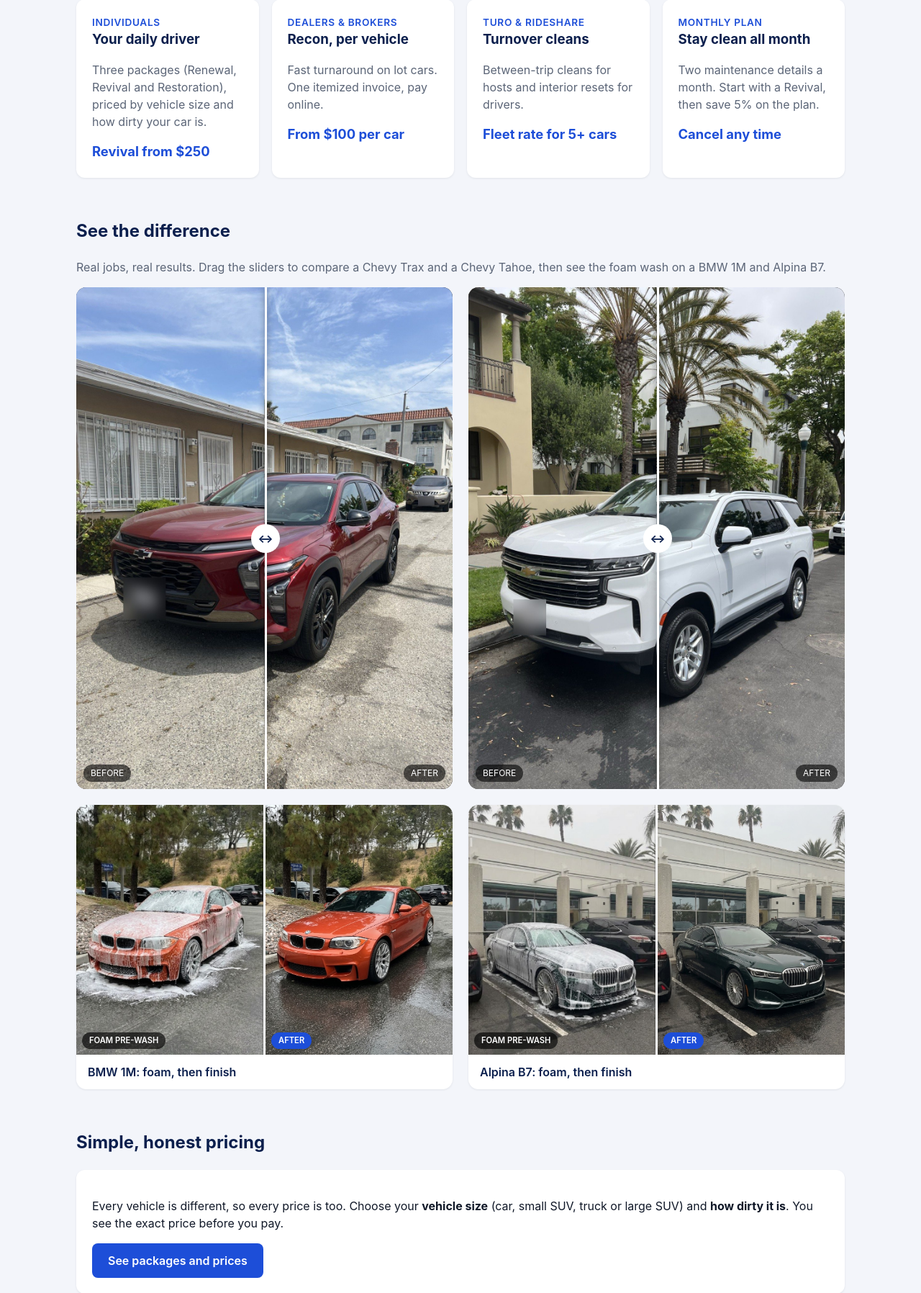
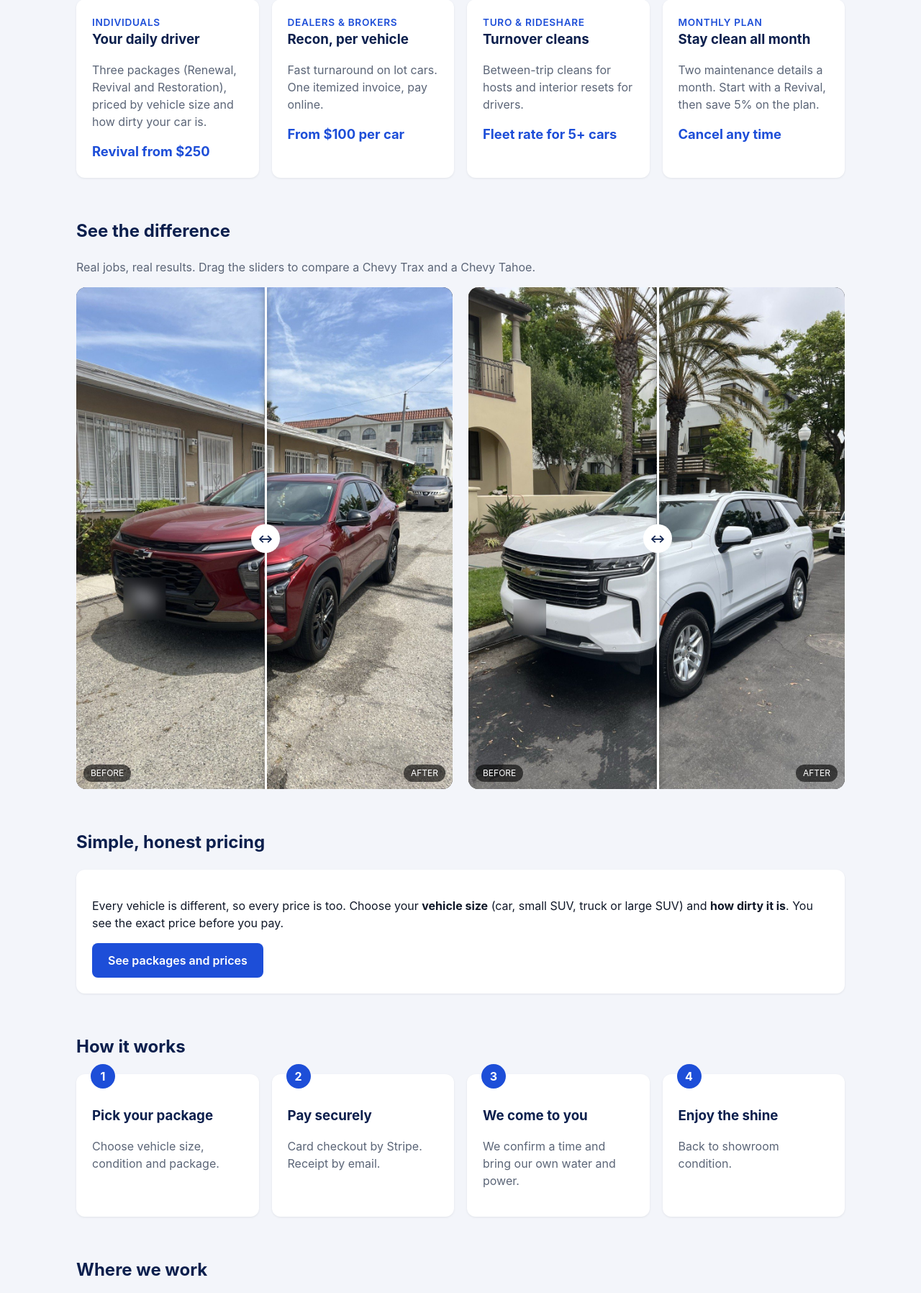
Before and after one commit to scholarstudentchaz-coder/tillisautos, a Flask app: page / in a window 1280 px wide. Shown: the part 924-2720 px from the top of the page at 72% size. Run offline with Flask 3, Linux system fonts and the light colour scheme.

Commit message:
Remove BMW 1M and Alpina photos; lower Restoration prices
Co-Authored-By: Claude Sonnet 5.5 <noreply@anthropic.com>

```diff
--- a/app.py
+++ b/app.py
@@ -64,7 +64,7 @@ def packages():
 def dealers():
     exts = ("jpg", "jpeg", "png", "webp")
     found = sorted(f"img/dealers/{os.path.basename(f)}" for e in exts for f in glob.glob(os.path.join(HERE, "static/img/dealers", f"*.{e}")))
-    fallback = ["img/work/bmw-1m-after.jpg", "img/work/alpina-after.jpg", "img/work/bmw-1m-foam.jpg", "img/work/alpina-foam.jpg", "img/work/bmw-1m-before.jpg", "img/work/alpina-before.jpg"]
+    fallback = ["img/work/tahoe-after.jpg", "img/work/trax-after.jpg", "img/hero-detailing.jpg"]
     return render_template("dealers.html", dealer_packages=P.DEALER_PACKAGES, gallery=found or fallback, sent=request.args.get("sent"), err=request.args.get("err"))
 
 
--- a/pricing.py
+++ b/pricing.py
@@ -29,7 +29,7 @@ PACKAGES = {  # individuals
     "premium": {
         "name": "Restoration", "tag": "Maximum protection",
         "includes": ["Everything in Revival", "Paint correction (one-step polish)", "Ceramic coating for long-lasting gloss", "Headlight clean-up", "Engine bay cleaned and dressed"],
-        "prices": {"car": 650, "small_suv": 720, "truck": 760, "large_suv": 875}, "time": "1 day",
+        "prices": {"car": 550, "small_suv": 620, "truck": 660, "large_suv": 760}, "time": "1 day",
     },
 }
 
--- a/templates/area.html
+++ b/templates/area.html
@@ -1,7 +1,7 @@
 {% extends "base.html" %}{% block title %}Mobile Car Detailing in {{ city }} | Tillis Auto Aesthetics{% endblock %}
 {% block desc %}Mobile car detailing in {{ city }}, CA. We come to you with our own water and power. Clear prices by vehicle size. Book online.{% endblock %}{% block body %}
 <section class="pagehead"><h1>Mobile car detailing in {{ city }}</h1><p>We come to your home, work or lot. Book online in minutes.</p></section>
-<main><img src="/static/img/work/bmw-1m-after.jpg" alt="Detailed BMW in {{ city }}" style="width:100%;max-height:300px;object-fit:cover;object-position:center 65%;border-radius:14px;margin-bottom:22px"><div class="grid"><div class="card"><h3>We come to you in {{ city }}</h3><p class="muted">Our detailers bring their own water, power and products. Just tell us where to meet you.</p></div>
+<main><img src="/static/img/work/tahoe-after.jpg" alt="Detailed Chevy Tahoe in {{ city }}" style="width:100%;max-height:300px;object-fit:cover;object-position:center 65%;border-radius:14px;margin-bottom:22px"><div class="grid"><div class="card"><h3>We come to you in {{ city }}</h3><p class="muted">Our detailers bring their own water, power and products. Just tell us where to meet you.</p></div>
 <div class="card"><h3>Clear prices</h3><p class="muted">Our Revival detail starts at ${{ packages.full.prices.car }}. Priced by vehicle size and condition.</p></div>
 <div class="card"><h3>Easy booking</h3><p class="muted">Pick your package, pay securely, and we confirm a time.</p></div></div>
 <p style="margin-top:24px"><a class="btn" data-track="book_tap" href="/book">Book in {{ city }}</a> <a class="btn ghost" style="background:var(--navy)" href="/packages">See packages</a></p>
--- a/templates/dealers.html
+++ b/templates/dealers.html
@@ -5,7 +5,7 @@
 <div class="two"><div><h2>Move inventory faster</h2><p>A clean car sells faster and for more. We come to your lot, detail each vehicle, and send one itemized invoice by email. You pay it online. No chasing, no back and forth.</p>
 <div class="pills"><span style="background:#eaf0ff;border-radius:99px;padding:6px 14px;font-weight:600">On-site at your lot</span><span style="background:#eaf0ff;border-radius:99px;padding:6px 14px;font-weight:600">Per-vehicle pricing</span><span style="background:#eaf0ff;border-radius:99px;padding:6px 14px;font-weight:600">Photos on every job</span></div>
 <p style="margin-top:20px"><a class="btn" href="#inquiry">Get a dealer quote</a> <a class="btn ghost" style="background:var(--navy)" data-track="call_tap" href="{{ biz.tel }}">Call {{ biz.phone }}</a></p></div>
-<img src="/static/img/work/alpina-after.jpg" alt="Alpina B7 after detail" style="width:100%;border-radius:14px;max-height:380px;object-fit:cover;object-position:center 60%"></div>
+<img src="/static/img/work/tahoe-after.jpg" alt="Chevy Tahoe after detail" style="width:100%;border-radius:14px;max-height:380px;object-fit:cover;object-position:center 60%"></div>
 
 <h2 style="margin-top:56px">Dealer packages (per vehicle)</h2>
 <div class="grid">{% for id,p in dealer_packages.items() %}
--- a/templates/fleet.html
+++ b/templates/fleet.html
@@ -2,7 +2,7 @@
 <section class="pagehead"><h1>Turo hosts, rideshare &amp; monthly plans</h1><p>Recurring care for cars that work for a living.</p></section>
 <main>
 <div class="two" style="margin-bottom:28px"><div><h2>Built for hosts and drivers</h2><p class="muted">Clean cars get better reviews and more bookings. We come to your car, reset it between trips, and keep it ready for the next guest or rider.</p></div>
-<img src="/static/img/work/alpina-after.jpg" alt="Detailed Alpina B7" style="width:100%;border-radius:14px;max-height:300px;object-fit:cover;object-position:center 62%"></div>
+<img src="/static/img/work/trax-after.jpg" alt="Detailed Chevy Trax" style="width:100%;border-radius:14px;max-height:300px;object-fit:cover;object-position:center 62%"></div>
 <h2>Turo &amp; rental hosts</h2>
 <div class="grid">
 <div class="card pkg"><div class="tag2">Between trips</div><h3>{{ fleet.turo.renewal.name }}</h3><div class="big">${{ fleet.turo.renewal.price }} <span class="note">per car, flat rate</span></div>
--- a/templates/index.html
+++ b/templates/index.html
@@ -13,16 +13,11 @@
 </div>
 
 <h2 class="reveal" style="margin-top:56px">See the difference</h2>
-<p class="muted reveal">Real jobs, real results. Drag the sliders to compare a Chevy Trax and a Chevy Tahoe, then see the foam wash on a BMW 1M and Alpina B7.</p>
+<p class="muted reveal">Real jobs, real results. Drag the sliders to compare a Chevy Trax and a Chevy Tahoe.</p>
 <div class="ba-wrap reveal">
  <div class="ba tall"><img src="/static/img/work/trax-after.jpg" alt="Chevy Trax after detail"><img class="top" src="/static/img/work/trax-before.jpg" alt="Chevy Trax before detail"><div class="bar"></div><span class="lbl l1">BEFORE</span><span class="lbl l2">AFTER</span><input type="range" min="0" max="100" value="50" aria-label="Before and after Chevy Trax"></div>
  <div class="ba tall"><img src="/static/img/work/tahoe-after.jpg" alt="Chevy Tahoe after detail"><img class="top" src="/static/img/work/tahoe-before.jpg" alt="Chevy Tahoe before detail"><div class="bar"></div><span class="lbl l1">BEFORE</span><span class="lbl l2">AFTER</span><input type="range" min="0" max="100" value="50" aria-label="Before and after Chevy Tahoe"></div>
 </div>
-<div class="pairs reveal" style="margin-top:22px">
- <div class="pair"><div class="imgs"><figure><img loading="lazy" src="/static/img/work/bmw-1m-foam.jpg" alt="BMW 1M covered in foam"><span class="lbl">FOAM PRE-WASH</span></figure><figure class="after"><img loading="lazy" src="/static/img/work/bmw-1m-after.jpg" alt="BMW 1M after"><span class="lbl">AFTER</span></figure></div><p>BMW 1M: foam, then finish</p></div>
- <div class="pair"><div class="imgs"><figure><img loading="lazy" src="/static/img/work/alpina-foam.jpg" alt="Alpina B7 covered in foam"><span class="lbl">FOAM PRE-WASH</span></figure><figure class="after"><img loading="lazy" src="/static/img/work/alpina-after.jpg" alt="Alpina B7 after"><span class="lbl">AFTER</span></figure></div><p>Alpina B7: foam, then finish</p></div>
-</div>
-
 <h2 style="margin-top:56px" class="reveal">Simple, honest pricing</h2>
 <div class="card reveal"><p>Every vehicle is different, so every price is too. Choose your <b>vehicle size</b> (car, small SUV, truck or large SUV) and <b>how dirty it is</b>. You see the exact price before you pay.</p><a class="btn" href="/packages">See packages and prices</a></div>
 
```
Also changed, not shown: worker/worker.js (+4 -4 lines), static/img/work/alpina-after.jpg (deleted), static/img/work/alpina-before.jpg (deleted), static/img/work/alpina-foam.jpg (deleted), static/img/work/bmw-1m-after.jpg (deleted), static/img/work/bmw-1m-before.jpg (deleted), static/img/work/bmw-1m-foam.jpg (deleted).
